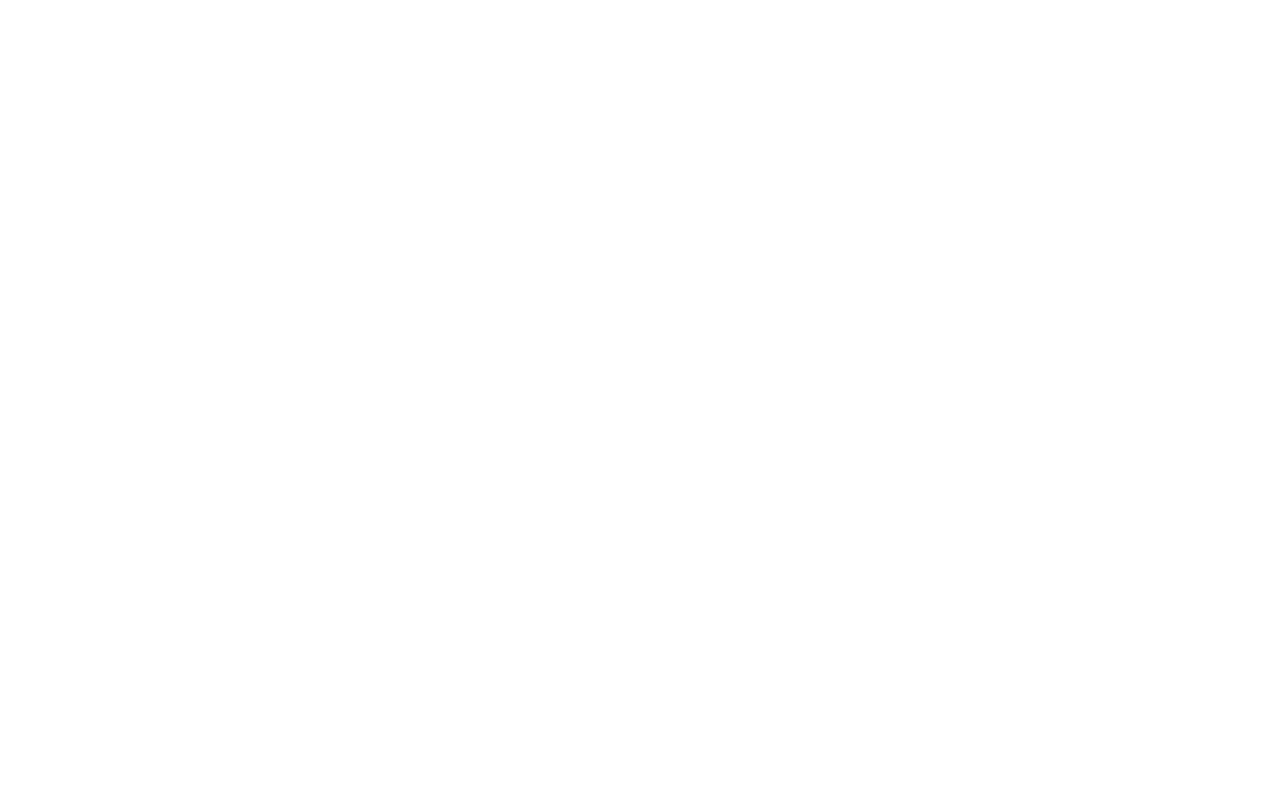
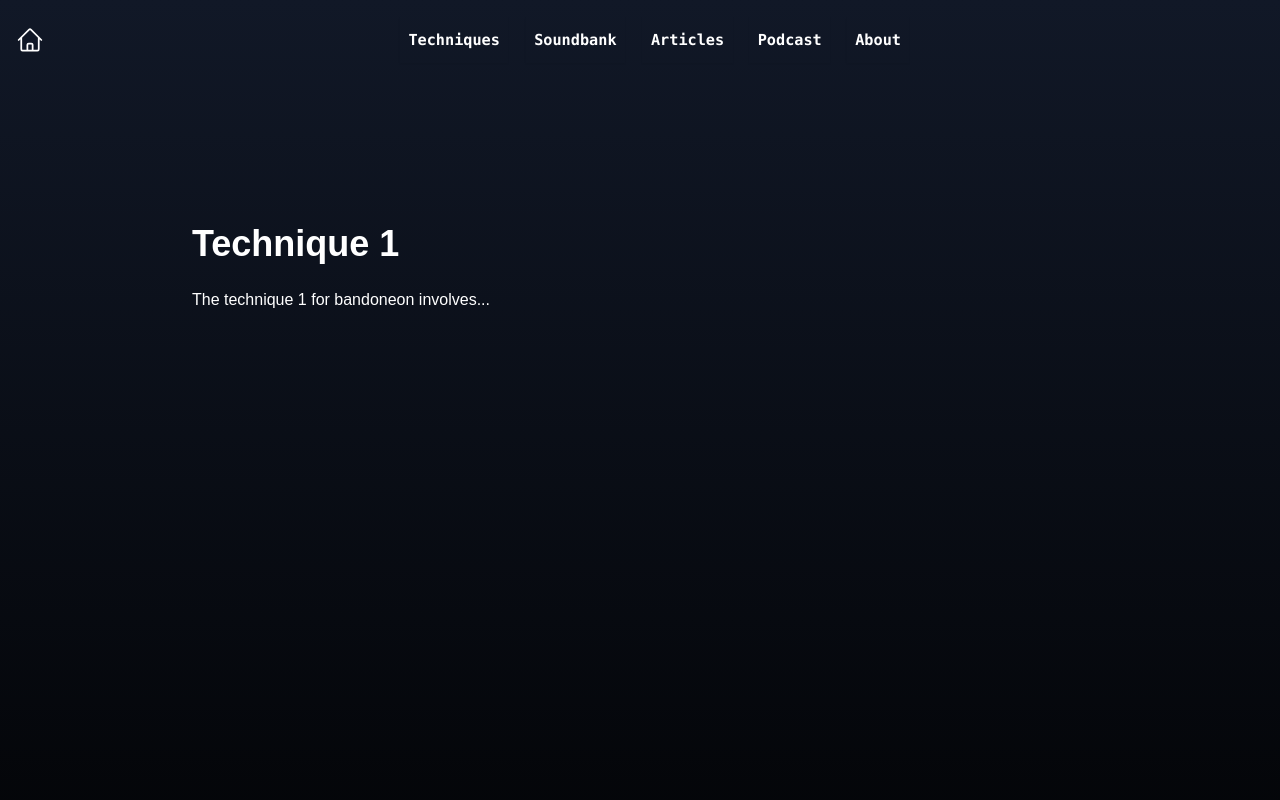
Before and after one commit to manuK1777/extended-bandoneon, a Next.js app: page /techniques/technique-1 in a window 1280 px wide. Before the commit this address had no page. Shown: the top 800 px of the page. Built offline with nearby package versions, Linux system fonts and the light colour scheme.

Commit message:
Fix layout padding in sm devices

```diff
--- a/app/(with-header-footer)/layout.tsx
+++ b/app/(with-header-footer)/layout.tsx
@@ -9,7 +9,7 @@
   return (
     <>
       <Header />
-      <main className="pt-24">
+      <main className="pt-18 md:pt-24">
         {children}
       </main>
       <Footer />
--- a/app/(with-header-footer)/techniques/[id]/page.tsx
+++ b/app/(with-header-footer)/techniques/[id]/page.tsx
@@ -2,19 +2,19 @@
 
 // This would typically come from a database or API
 const techniquesData = {
-  'opening': {
-    name: 'Opening',
-    description: 'The opening technique for bandoneon involves...',
+  'technique-1': {
+    name: 'Technique 1',
+    description: 'The technique 1 for bandoneon involves...',
     // Add more details as needed
   },
-  'closing': {
-    name: 'Closing',
-    description: 'The closing technique for bandoneon involves...',
+  'technique-2': {
+    name: 'Technique 2',
+    description: 'The technique 2 for bandoneon involves...',
     // Add more details as needed
   },
-  'bellows-shake': {
-    name: 'Bellows Shake',
-    description: 'The bellows shake technique involves...',
+  'technique-3': {
+    name: 'Technique 3',
+    description: 'The technique 3 for bandoneon involves...',
     // Add more details as needed
   },
 };
```
